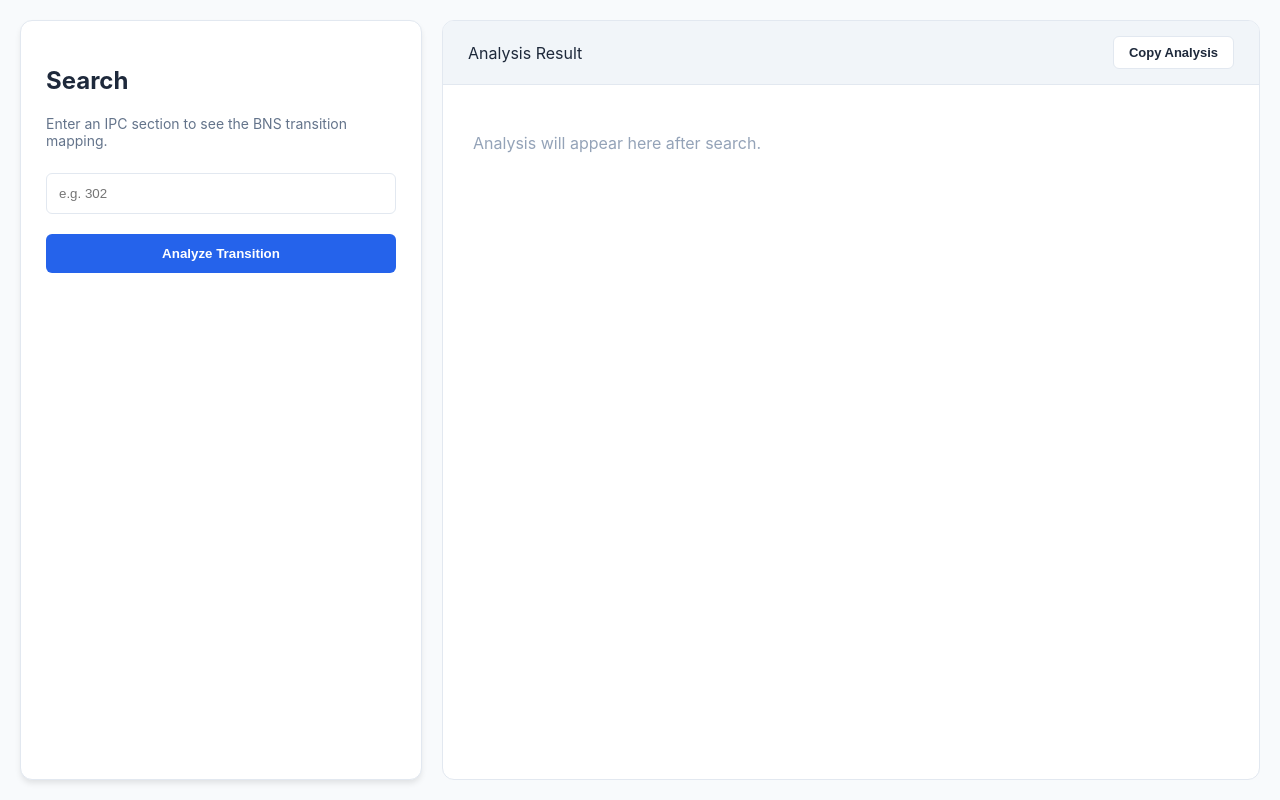
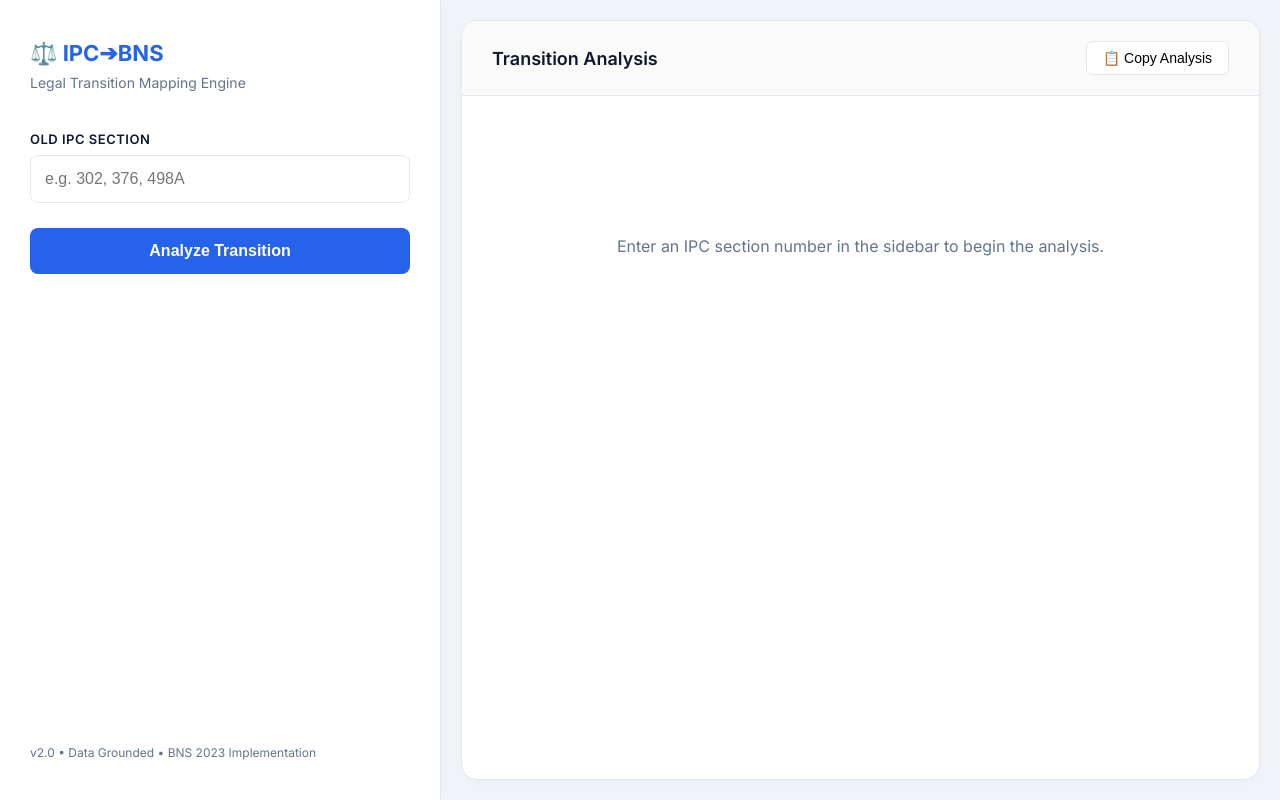
Before and after one commit to Manas537/IPC-TO-BNS, a plain HTML site: page index.html in a window 1280 px wide. Drawn offline with nearby package versions, Linux system fonts and the light colour scheme.

Commit message:
Update index.html

```diff
--- a/index.html
+++ b/index.html
@@ -3,207 +3,304 @@
 <head>
     <meta charset="UTF-8">
     <meta name="viewport" content="width=device-width, initial-scale=1.0">
-    <title>IPC-BNS Navigator</title>
+    <title>IPC to BNS Navigator | Legal AI</title>
+    <link href="https://fonts.googleapis.com/css2?family=Inter:wght@400;500;600;700&display=swap" rel="stylesheet">
+    <script src="https://cdn.jsdelivr.net/npm/marked/marked.min.js"></script>
+
     <style>
         :root {
             --primary: #2563eb;
-            --bg: #f8fafc;
-            --card: #ffffff;
+            --primary-hover: #1d4ed8;
+            --bg: #f1f5f9;
+            --sidebar: #ffffff;
+            --text-main: #0f172a;
+            --text-muted: #64748b;
             --border: #e2e8f0;
-            --text: #1e293b;
+            --accent: #dcfce7;
+            --accent-text: #166534;
         }
 
         body {
-            font-family: 'Inter', system-ui, sans-serif;
+            font-family: 'Inter', sans-serif;
             background-color: var(--bg);
-            color: var(--text);
+            color: var(--text-main);
             margin: 0;
             display: flex;
             height: 100vh;
+            overflow: hidden;
         }
 
-        /* Side-by-Side Layout */
-        .container {
+        /* Dashboard Layout */
+        .dashboard {
             display: flex;
             width: 100%;
-            gap: 20px;
-            padding: 20px;
+            height: 100%;
+        }
+
+        /* Left Side: Controls */
+        .sidebar {
+            width: 380px;
+            background: var(--sidebar);
+            border-right: 1px solid var(--border);
+            padding: 40px 30px;
+            display: flex;
+            flex-direction: column;
+            box-shadow: 4px 0 15px rgba(0,0,0,0.02);
+            z-index: 10;
+        }
+
+        .logo {
+            font-weight: 700;
+            font-size: 22px;
+            color: var(--primary);
+            margin-bottom: 8px;
+            display: flex;
+            align-items: center;
+            gap: 10px;
+        }
+
+        .subtitle {
+            font-size: 14px;
+            color: var(--text-muted);
+            margin-bottom: 40px;
+        }
+
+        .search-group {
+            margin-bottom: 25px;
+        }
+
+        label {
+            display: block;
+            font-size: 13px;
+            font-weight: 600;
+            margin-bottom: 8px;
+            text-transform: uppercase;
+            letter-spacing: 0.5px;
+        }
+
+        input {
+            width: 100%;
+            padding: 14px;
+            border: 1.5px solid var(--border);
+            border-radius: 8px;
+            font-size: 16px;
+            transition: all 0.2s;
             box-sizing: border-box;
         }
 
-        /* Sidebar/Control Panel */
-        .controls {
-            flex: 1;
-            max-width: 350px;
-            background: var(--card);
-            padding: 25px;
-            border-radius: 12px;
-            border: 1px solid var(--border);
-            box-shadow: 0 4px 6px -1px rgb(0 0 0 / 0.1);
+        input:focus {
+            outline: none;
+            border-color: var(--primary);
+            box-shadow: 0 0 0 4px rgba(37, 99, 235, 0.1);
         }
 
-        /* Main Output Area */
-        .output-area {
-            flex: 2;
-            background: var(--card);
-            border-radius: 12px;
-            border: 1px solid var(--border);
+        button.analyze-btn {
+            width: 100%;
+            padding: 14px;
+            background: var(--primary);
+            color: white;
+            border: none;
+            border-radius: 8px;
+            font-weight: 600;
+            font-size: 16px;
+            cursor: pointer;
+            transition: background 0.2s;
+        }
+
+        button.analyze-btn:hover {
+            background: var(--primary-hover);
+        }
+
+        /* Right Side: Results */
+        .main-content {
+            flex: 1;
             display: flex;
             flex-direction: column;
+            background: #ffffff;
+            margin: 20px;
+            border-radius: 16px;
+            border: 1px solid var(--border);
+            box-shadow: 0 4px 20px rgba(0,0,0,0.03);
             overflow: hidden;
-            position: relative;
         }
 
-        .output-header {
-            padding: 15px 25px;
+        .header {
+            padding: 20px 30px;
             border-bottom: 1px solid var(--border);
             display: flex;
             justify-content: space-between;
             align-items: center;
-            background: #f1f5f9;
+            background: #fafafa;
         }
 
-        #result-content {
-            padding: 30px;
-            overflow-y: auto;
-            line-height: 1.6;
+        .header h2 {
+            margin: 0;
+            font-size: 18px;
+            font-weight: 600;
         }
 
-        /* Table Styling for AI Responses */
-        table {
+        .scroll-area {
+            flex: 1;
+            padding: 40px;
+            overflow-y: auto;
+            scroll-behavior: smooth;
+        }
+
+        /* Markdown Table Styling */
+        #output table {
             width: 100%;
             border-collapse: collapse;
-            margin: 20px 0;
+            margin: 25px 0;
+            font-size: 15px;
         }
 
-        th, td {
-            padding: 12px;
+        #output th {
+            background: #f8fafc;
+            padding: 14px;
             border: 1px solid var(--border);
             text-align: left;
+            color: #475569;
         }
 
-        th { background: #f8fafc; font-weight: 600; }
-
-        /* Button Styling */
-        input {
-            width: 100%;
-            padding: 12px;
-            margin: 10px 0 20px;
+        #output td {
+            padding: 14px;
             border: 1px solid var(--border);
-            border-radius: 6px;
-            box-sizing: border-box;
+            line-height: 1.5;
         }
 
-        button {
-            width: 100%;
-            padding: 12px;
-            background: var(--primary);
-            color: white;
-            border: none;
+        #output h3 {
+            margin-top: 40px;
+            color: var(--primary);
+            border-bottom: 2px solid #f1f5f9;
+            padding-bottom: 10px;
+        }
+
+        /* Utility */
+        .copy-btn {
+            background: white;
+            border: 1px solid var(--border);
+            padding: 8px 16px;
             border-radius: 6px;
             cursor: pointer;
-            font-weight: 600;
-            transition: opacity 0.2s;
+            font-size: 14px;
+            font-weight: 500;
+            transition: all 0.2s;
+            display: flex;
+            align-items: center;
+            gap: 8px;
         }
 
-        button:hover { opacity: 0.9; }
-
-        .copy-btn {
-            width: auto;
-            padding: 8px 15px;
-            background: #fff;
-            color: var(--text);
-            border: 1px solid var(--border);
-            font-size: 13px;
+        .copy-btn:hover {
+            background: #f8fafc;
         }
 
-        .copy-btn.success {
-            border-color: #22c55e;
-            color: #16a34a;
+        .copy-success {
+            background: var(--accent) !important;
+            color: var(--accent-text) !important;
+            border-color: #bbf7d0 !important;
+        }
+
+        #loader {
+            display: none;
+            margin-top: 20px;
+            color: var(--primary);
+            font-size: 14px;
+            font-weight: 500;
+        }
+
+        .empty-state {
+            text-align: center;
+            color: var(--text-muted);
+            margin-top: 100px;
         }
     </style>
 </head>
 <body>
 
-<div class="container">
-    <div class="controls">
-        <h2>Search</h2>
-        <p style="font-size: 14px; color: #64748b;">Enter an IPC section to see the BNS transition mapping.</p>
-        <input type="text" id="ipc-input" placeholder="e.g. 302">
-        <button onclick="analyzeLaw()">Analyze Transition</button>
+<div class="dashboard">
+    <div class="sidebar">
+        <div class="logo">⚖️ IPC➔BNS</div>
+        <div class="subtitle">Legal Transition Mapping Engine</div>
 
-        <div id="loading" style="display:none; margin-top: 20px; text-align: center; color: #64748b;">
-            Crunching legal data...
+        <div class="search-group">
+            <label for="ipc-input">Old IPC Section</label>
+            <input type="text" id="ipc-input" placeholder="e.g. 302, 376, 498A" onkeypress="if(event.key==='Enter') analyzeLaw()">
+        </div>
+
+        <button class="analyze-btn" onclick="analyzeLaw()">Analyze Transition</button>
+
+        <div id="loader">Processing legal framework...</div>
+
+        <div style="margin-top: auto; font-size: 12px; color: var(--text-muted);">
+            v2.0 • Data Grounded • BNS 2023 Implementation
         </div>
     </div>
 
-    <div class="output-area">
-        <div class="output-header">
-            <span id="output-title">Analysis Result</span>
-            <button class="copy-btn" id="copy-btn" onclick="copyResult()">Copy Analysis</button>
+    <div class="main-content">
+        <div class="header">
+            <h2 id="result-title">Transition Analysis</h2>
+            <button class="copy-btn" id="copy-btn" onclick="copyToClipboard()">
+                <span>📋 Copy Analysis</span>
+            </button>
         </div>
-        <div id="result-content">
-            <p style="color: #94a3b8;">Analysis will appear here after search.</p>
+
+        <div class="scroll-area" id="output">
+            <div class="empty-state">
+                <p>Enter an IPC section number in the sidebar to begin the analysis.</p>
+            </div>
         </div>
     </div>
 </div>
 
 <script>
     async function analyzeLaw() {
-        const query = document.getElementById('ipc-input').value;
-        const content = document.getElementById('result-content');
-        const loader = document.getElementById('loading');
+        const input = document.getElementById('ipc-input').value.trim();
+        const output = document.getElementById('output');
+        const loader = document.getElementById('loader');
+        const title = document.getElementById('result-title');
 
-        if (!query) return alert("Please enter a section");
+        if (!input) return;
 
+        // Visual feedback
         loader.style.display = 'block';
-        content.style.opacity = '0.5';
+        output.style.opacity = '0.4';
 
         try {
-            // Replace with your actual Render URL
-            const response = await fetch('https://your-render-app.onrender.com/api/analyze', {
+            const response = await fetch('https://ipc-to-bns.onrender.com/api/analyze', {
                 method: 'POST',
                 headers: { 'Content-Type': 'application/json' },
-                body: JSON.stringify({ query: query })
+                body: JSON.stringify({ query: input })
             });
 
             const data = await response.json();
 
             if (data.error) {
-                content.innerHTML = `<p style="color: red;">${data.error}</p>`;
+                output.innerHTML = `<div style="color: #ef4444; font-weight: 500;">⚠️ ${data.error}</div>`;
             } else {
-                // We use innerHTML because the AI returns Markdown-style tables
-                // In a real app, use a markdown library, but for now:
-                content.innerHTML = formatAIResponse(data.analysis);
-                document.getElementById('output-title').innerText = `IPC ${data.ipc_section} → BNS Analysis`;
+                // Parse the Markdown analysis into HTML
+                output.innerHTML = marked.parse(data.analysis);
+                title.innerText = `IPC ${data.ipc_section} → BNS Transition`;
             }
         } catch (err) {
-            content.innerHTML = `<p style="color: red;">Failed to connect to server.</p>`;
+            output.innerHTML = `<div style="color: #ef4444;">Connection failed. Please ensure the Render server is active.</div>`;
         } finally {
             loader.style.display = 'none';
-            content.style.opacity = '1';
+            output.style.opacity = '1';
         }
     }
 
-    // Simple function to handle basic markdown-to-html for tables
-    function formatAIResponse(text) {
-        // This replaces newlines with breaks and handles basic markdown bolding
-        return text
-            .replace(/\n/g, '<br>')
-            .replace(/\*\*(.*?)\*\*/g, '<strong>$1</strong>')
-            .replace(/### (.*?)/g, '<h3>$1</h3>');
-    }
+    function copyToClipboard() {
+        const content = document.getElementById('output').innerText;
+        const btn = document.getElementById('copy-btn');
+        const originalHtml = btn.innerHTML;
 
-    function copyResult() {
-        const text = document.getElementById('result-content').innerText;
-        const btn = document.getElementById('copy-btn');
+        navigator.clipboard.writeText(content).then(() => {
+            btn.innerHTML = '<span>✅ Copied!</span>';
+            btn.classList.add('copy-success');
 
-        navigator.clipboard.writeText(text).then(() => {
-            btn.innerText = '✓ Copied!';
-            btn.classList.add('success');
             setTimeout(() => {
-                btn.innerText = 'Copy Analysis';
-                btn.classList.remove('success');
+                btn.innerHTML = originalHtml;
+                btn.classList.remove('copy-success');
             }, 2000);
         });
     }
```
